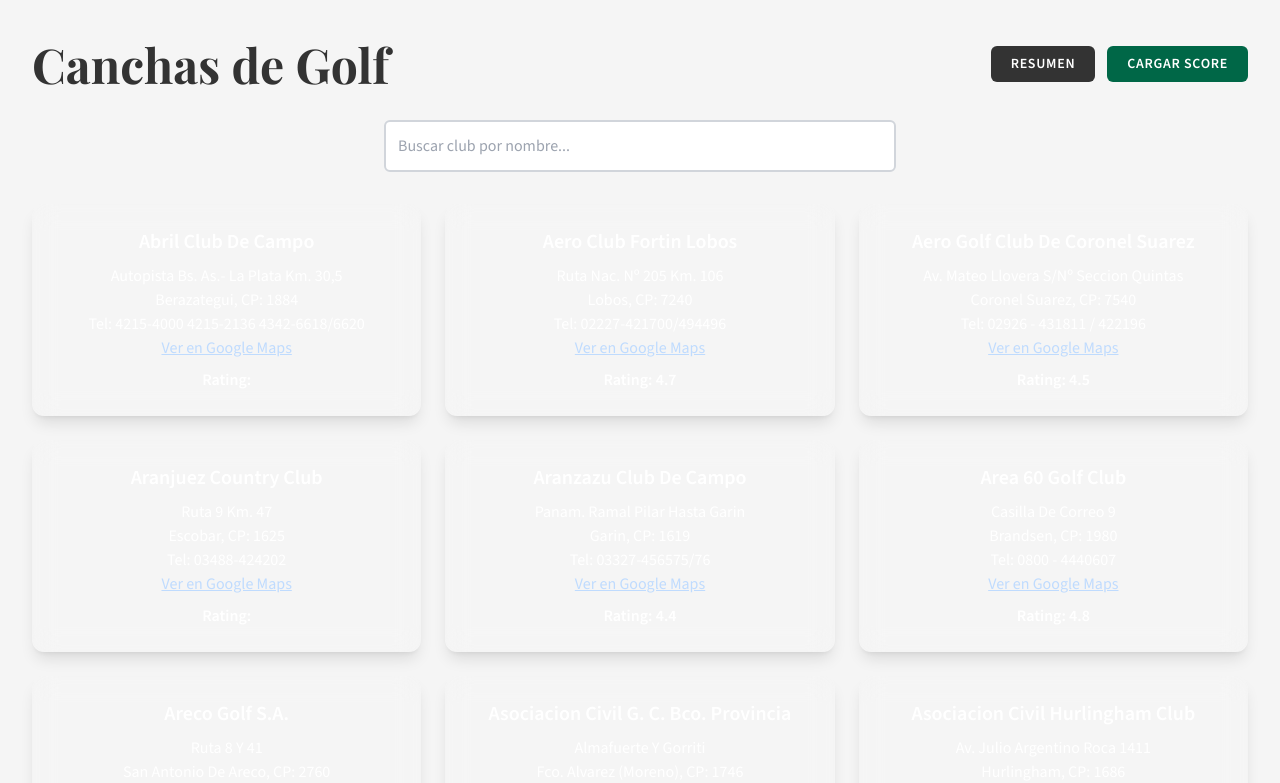
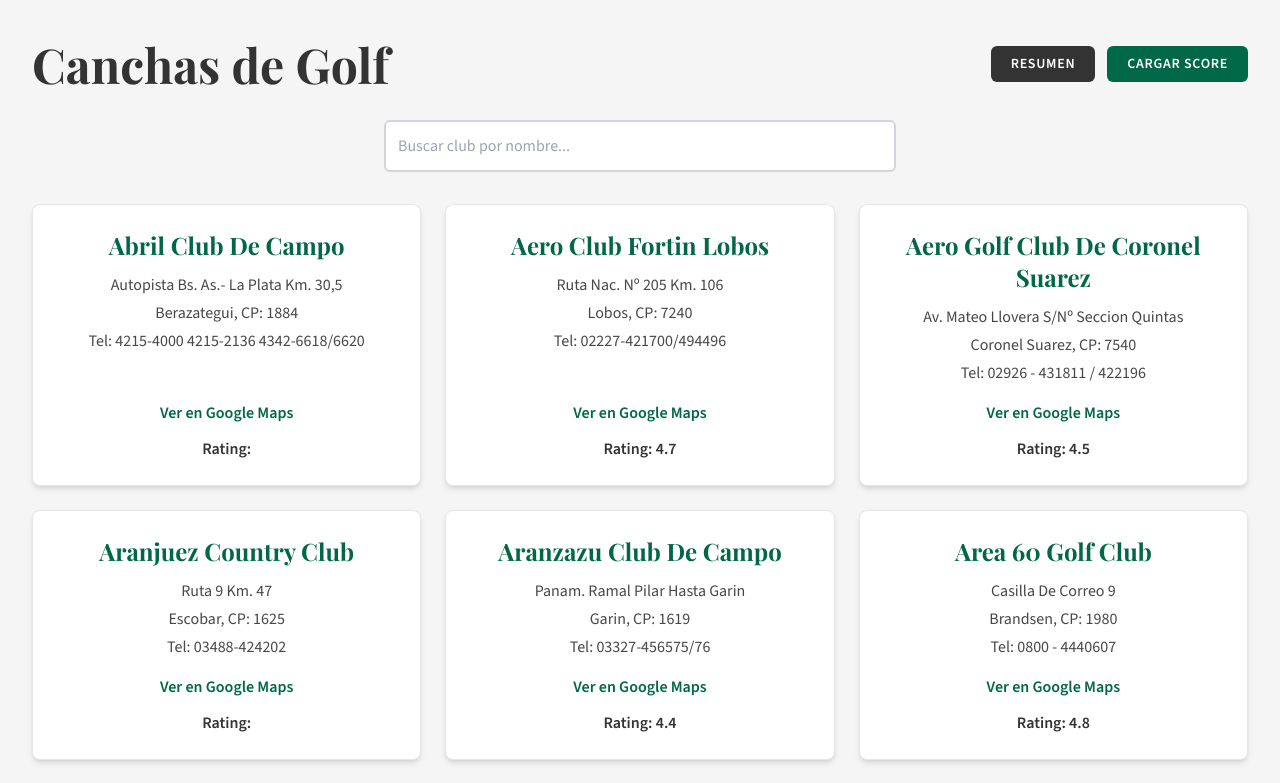
Before and after one commit to martomartomarto/golf-buenos-aires-app, a Next.js app: page / in a window 1280 px wide. Shown: the top 783 px of the page. Built offline with nearby package versions, Linux system fonts and the light colour scheme.

Commit message:
Update GolfCourseCard.tsx

```diff
--- a/components/GolfCourseCard.tsx
+++ b/components/GolfCourseCard.tsx
@@ -5,7 +5,7 @@ type Props = {
     Nombre: string;
     Dirección: string;
     Localidad: string;
-    "Código Postal": string;
+    'Código Postal': string;
     Teléfono: string;
     maps_url: string;
     rating: number | string;
@@ -14,22 +14,34 @@ type Props = {
 
 const GolfCourseCard: React.FC<Props> = ({ course }) => {
   return (
-    <div className="bg-greenGlass rounded-xl shadow-lg p-6 backdrop-blur-md text-white flex flex-col justify-center items-center text-center">
-      <h2 className="text-xl font-bold mb-2">{course.Nombre}</h2>
+    // Card container with a solid background and shadow
+    <div className="bg-white rounded-lg shadow-md p-6 border border-gray-200 text-center flex flex-col h-full">
+      {/* Title with a clear, dark green color */}
+      <h2 className="font-serif text-2xl font-bold text-masters-green mb-3">
+        {course.Nombre}
+      </h2>
+
+      {/* Details section with a dark, readable text color */}
+      <div className="text-masters-dark/90 space-y-1 flex-grow font-sans">
         <p>{course.Dirección}</p>
         <p>
-        {course.Localidad}, CP: {course["Código Postal"]}
+          {course.Localidad}, CP: {course['Código Postal']}
         </p>
         <p>Tel: {course.Teléfono}</p>
+      </div>
+
+      {/* Links and rating with clear, distinct colors */}
+      <div className="mt-4">
         <a
           href={course.maps_url}
-        className="text-blue-200 underline"
+          className="font-sans text-masters-green hover:underline font-semibold"
           target="_blank"
           rel="noopener noreferrer"
         >
           Ver en Google Maps
         </a>
-      <p className="mt-2 font-semibold">Rating: {course.rating}</p>
+      </div>
+      <p className="font-sans mt-3 font-semibold text-masters-dark">Rating: {course.rating}</p>
     </div>
   );
 };
```
Lines whose indentation alone changed are shown as unchanged.
